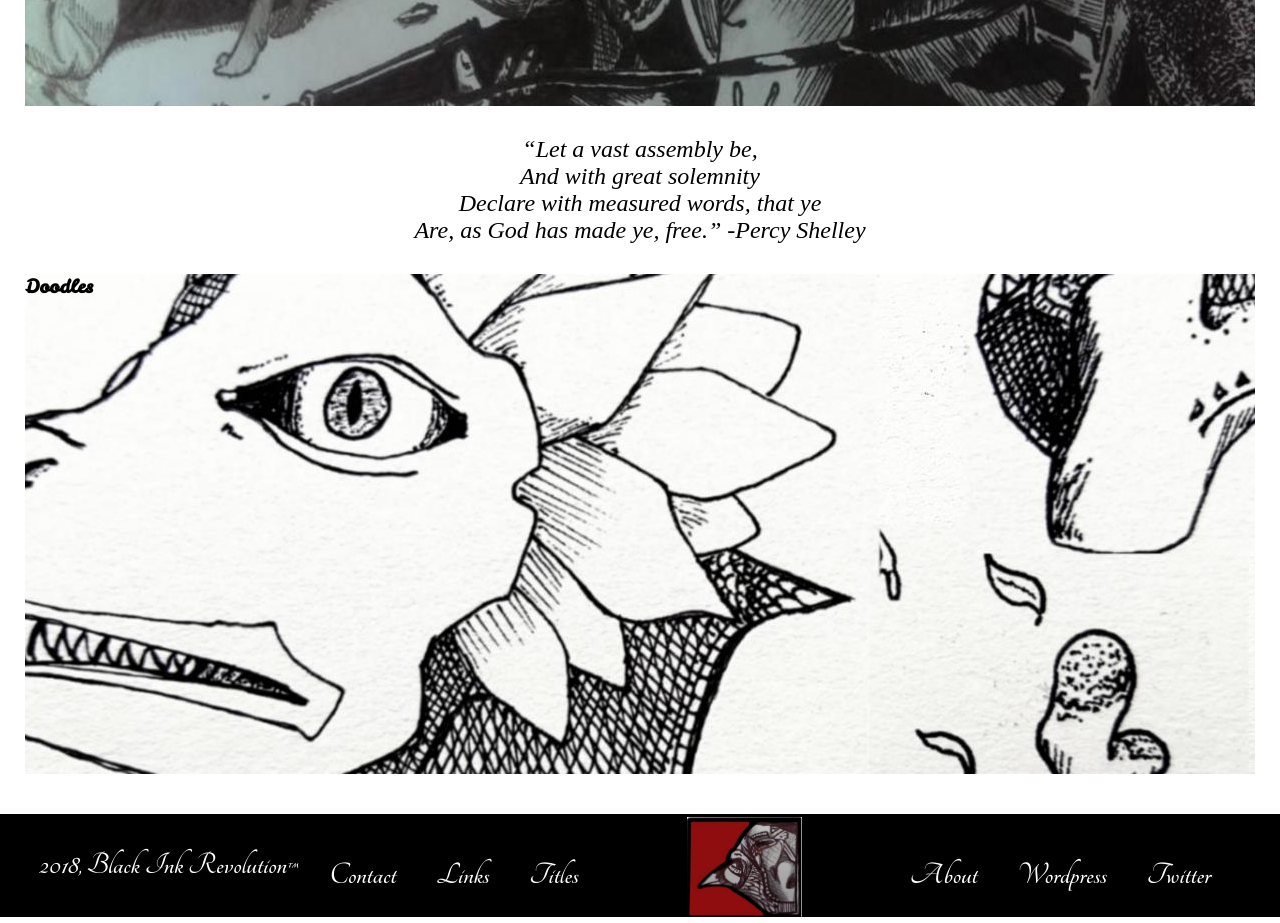
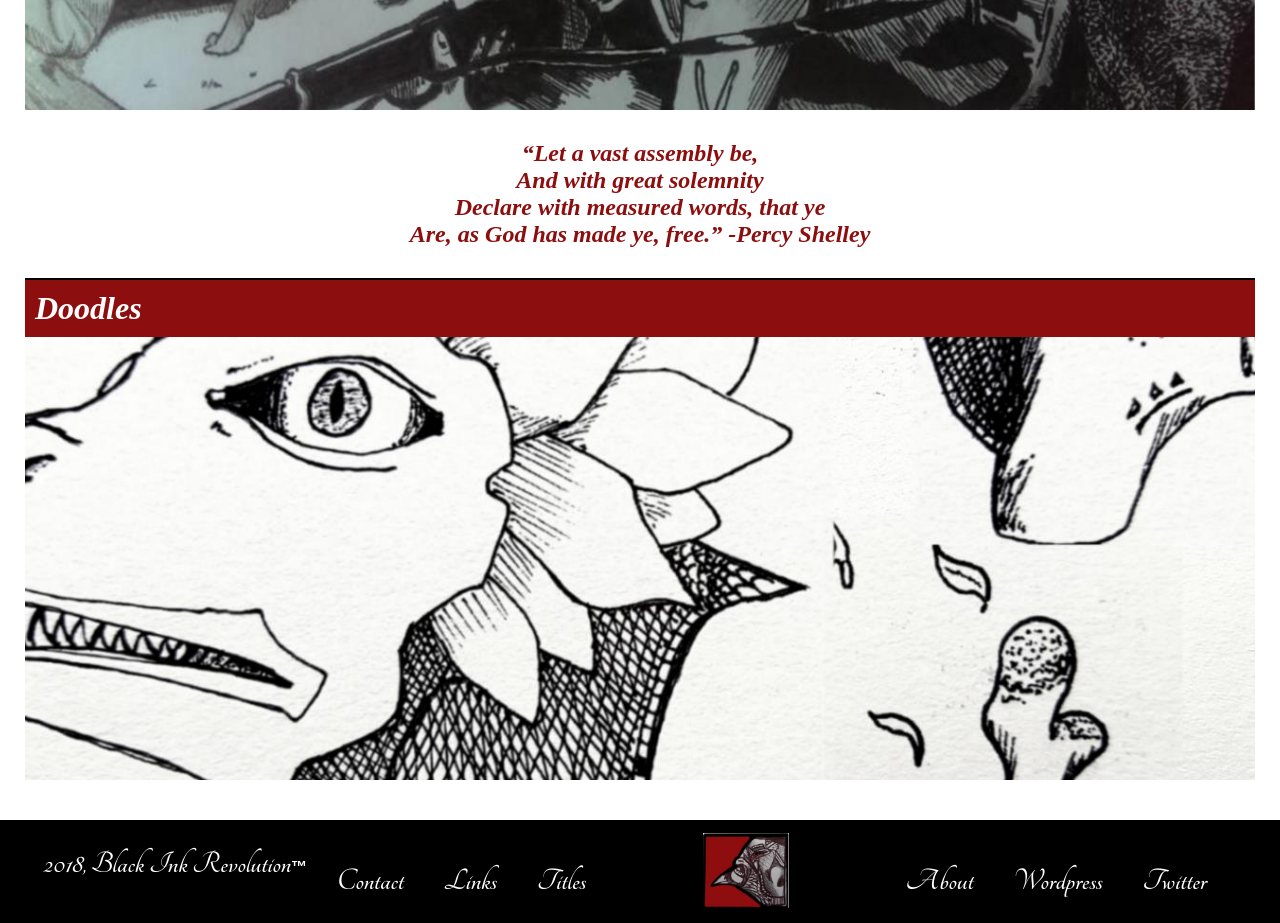
Before and after one commit to btconroy/parallax_test, a plain HTML site: page index.html in a window 1280 px wide. Shown: the part 1180-2103 px from the top of the page. Drawn offline with Linux system fonts and the light colour scheme.

Commit message:
parallax add & link hover

```diff
--- a/resources/css/style.css
+++ b/resources/css/style.css
@@ -45,16 +45,32 @@ nav ul {
   font-family: 'Leckerli One', cursive;
 }
 
+#list-header a {
+  text-decoration: none;
+  color: black;
+  padding: 15px 15px;
+}
+
+#button-img-one:hover {
+  background-image: url("../img/button-eye.jpg");
+}
+
+#button-img-two:hover {
+  background-image: url("../img/button-face.jpg");
+}
+
+#button-img-three:hover {
+  background-image: url("../img/button-mask.jpg");
+}
+
 /* Home Content */
-
-h3 {
-  font-family: 'Leckerli One', cursive;
-}
 
 .text {
   font-style: italic;
   font-size: 1.5rem;
+  font-weight: bold;
   text-align: center;
+  color: rgb(141, 14, 14);
 }
 
 #cent-content {
@@ -90,6 +106,20 @@ h3 {
 #img-two,
 #img-three {
   margin: 30px 0;
+  border-top: 2px solid black;
+  position: relative;
+  background-attachment: fixed;
+  background-repeat: no-repeat;
+  background-size: cover;
+}
+
+.img-title {
+  font-style: italic;
+  color: white;
+  font-size: 2rem;
+  padding: 10px 10px;
+  margin: 0;
+  background-color: rgb(141, 14, 14);
 }
 
 /* Footer Content */
@@ -106,8 +136,9 @@ h3 {
 }
 
 #footer-content img {
-  height: 100%;
+  height: 75%;
   width: auto;
+  margin-top: 10px;
 }
 
 .footer-one,
@@ -118,6 +149,11 @@ h3 {
   font-weight: bold;
   font-size: 2rem;
   color: white;
+}
+
+.footer-one p {
+  margin: 0;
+  padding: 25px 0;
 }
 
 .footer-one ul,
@@ -131,3 +167,8 @@ h3 {
 .bottom-list li {
   padding: 5px 20px;
 }
+
+span {
+  font-family: sans-serif;
+  font-size: 1rem;
+}
```
